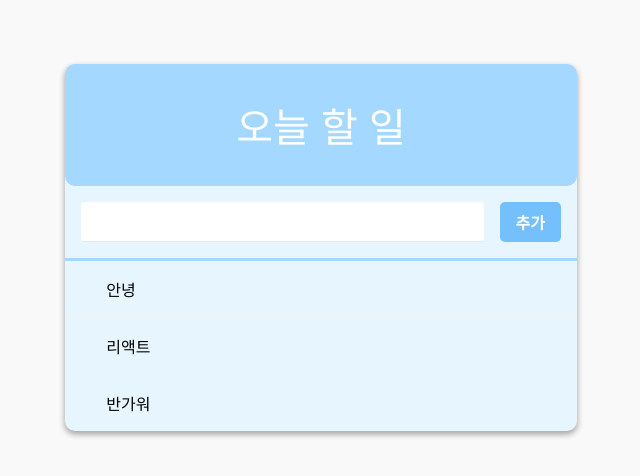
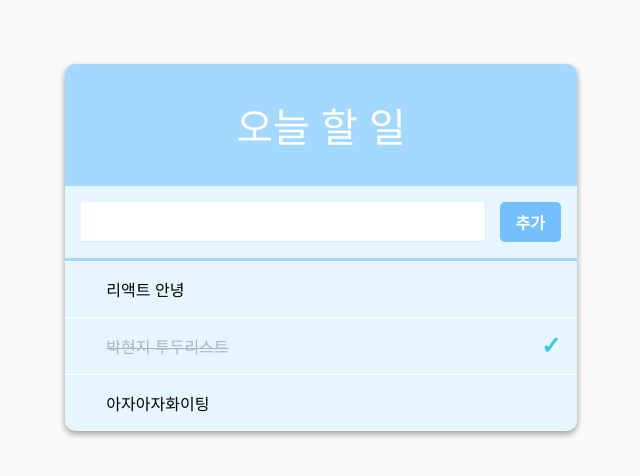
Before and after one commit to iamphj3/todo-list, a React (Create React App) app: page / in a window 1280 px wide. Shown: the top 476 px of the page, without its empty margins (319-959 px from the left). Built offline with nearby package versions, Linux system fonts and the light colour scheme.

Commit message:
feat: 체크 기능 추가

```diff
--- a/src/App.js
+++ b/src/App.js
@@ -4,11 +4,80 @@
 import TodoItemList from './components/TodoItemsList';
 
 class App extends Component {
+
+  id = 3;
+
+  state = {
+    input: '',
+    todos: [
+      { id: 0, text: '리액트 안녕', checked: false},
+      { id: 1, text: '박현지 투두리스트', checked: true},
+      { id: 2, text: '아자아자화이팅', checked: false}
+    ]
+  }
+
+  handleChange = (e) => {
+    this.setState({
+      input: e.target.value
+    });
+  }
+
+  handleCreate = () => {
+    const { input, todos } = this.state;
+    this.setState({
+      input: '',
+      todos: todos.concat({
+        id: this.id++,
+        text: input,
+        checked: false
+      })
+    });
+  }
+
+  handleKeyPress = (e) => {
+    if(e.key === 'Enter') {
+      this.handleCreate();
+    }
+  }
+
+  handleToggle = (id) => {
+    const {todos} = this.state;
+
+    const index = todos.findIndex(todo => todo.id === id);
+    const selected = todos[index];
+
+    const nextTodos = [...todos];
+
+    nextTodos[index] = {
+      ...selected,
+      checked: !selected.checked
+    };
+
+    this.setState({
+      todos: nextTodos
+    });
+  }
+
   render() {
+    const { input, todos } = this.state;
+    const {
+      handleChange,
+      handleCreate,
+      handleKeyPress,
+      handleToggle
+    } = this;
+
     return (
       <div>
-        <TodoListTemplate form={<Form/>}>
-          <TodoItemList/>
+        <TodoListTemplate form={
+          <Form
+            value={input}
+            onKeyPress={handleKeyPress}
+            onChange={handleChange}
+            onCreate={handleCreate}
+          />
+        }>
+          <TodoItemList todos={todos} onToggle={handleToggle}/>
         </TodoListTemplate>
       </div>
     );
--- a/src/components/TodoItem.css
+++ b/src/components/TodoItem.css
@@ -8,7 +8,7 @@
 }
 
 .todo-item:hover {
-    background: #e3fafc;
+    background: #d0ebff;
 }
 
 /* todo-item 에 마우스가 있을때만 .remove 보이기 */
@@ -18,7 +18,7 @@
 
 /* todo-item 사이에 윗 테두리 */
 .todo-item + .todo-item {
-    border-top: 1px solid #f1f3f5;
+    border-top: 1px solid white;
 }
 
 .remove {
--- a/src/components/TodoItemsList.js
+++ b/src/components/TodoItemsList.js
@@ -3,12 +3,24 @@
 
 class TodoItemList extends Component {
     render() {
-        const { todos, onToggle, onMove } = this.props;
+        const { todos, onToggle, onRemove } = this.props;
+
+        const todoList = todos.map(
+            ({id, text, checked}) => (
+                <TodoItem
+                id={id}
+                text={text}
+                checked={checked}
+                // {...todo} 와 같음
+                onToggle={onToggle}
+                onReMove={onRemove}
+                key={id}
+                />
+            )
+        )
         return (
             <div>
-                <TodoItem text="안녕" />
-                <TodoItem text="리액트" />
-                <TodoItem text="반가워" />
+                {todoList}
             </div>
         );
     }
--- a/src/components/TodoListTemplate.css
+++ b/src/components/TodoListTemplate.css
@@ -9,7 +9,7 @@
 
 .title {
     padding: 2rem;
-    border-radius: 10px;
+    border-radius: 10px 10px 0 0;
     font-size: 2.5rem;
     text-align: center;
     font-weight: 500;
```
